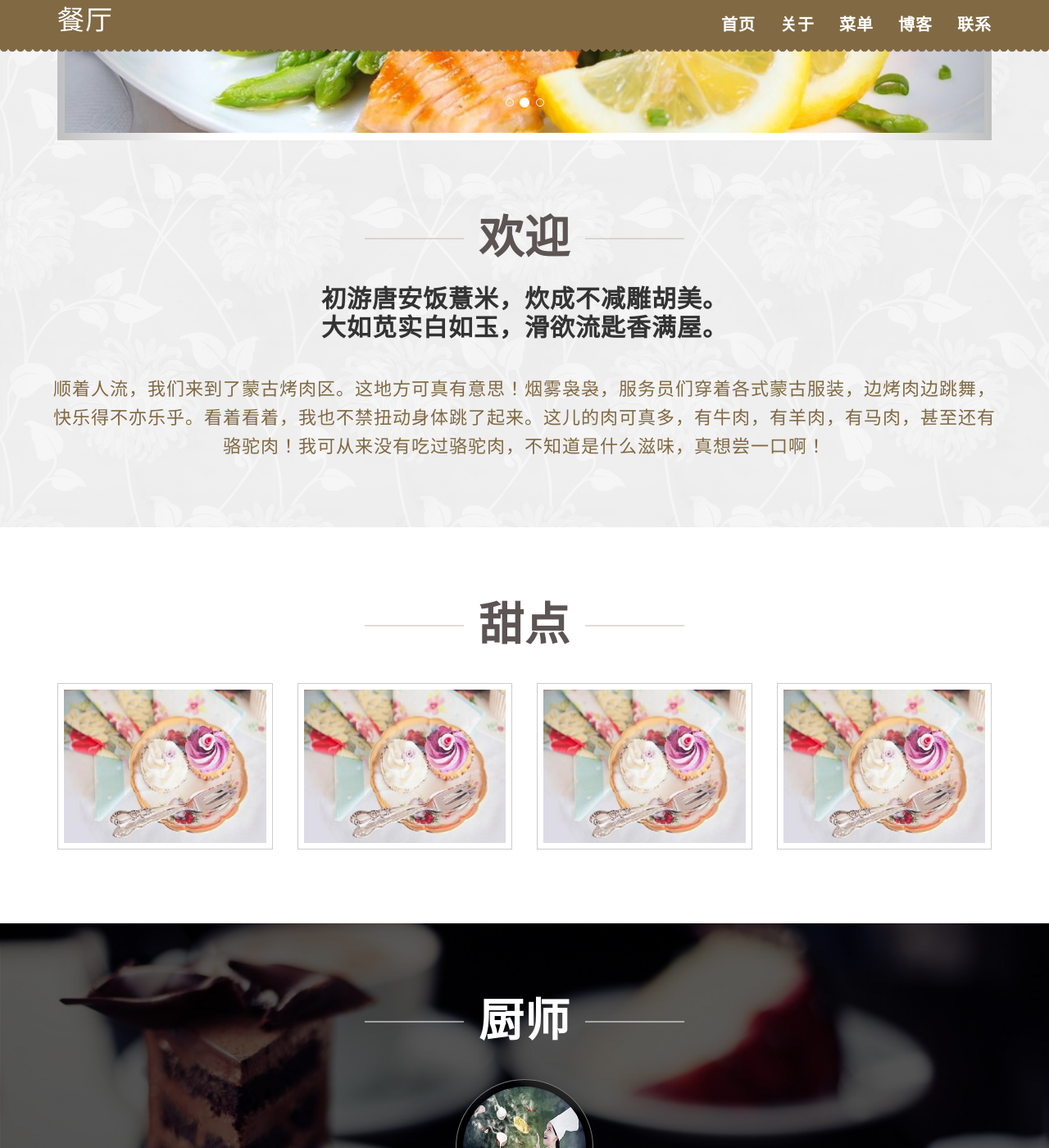
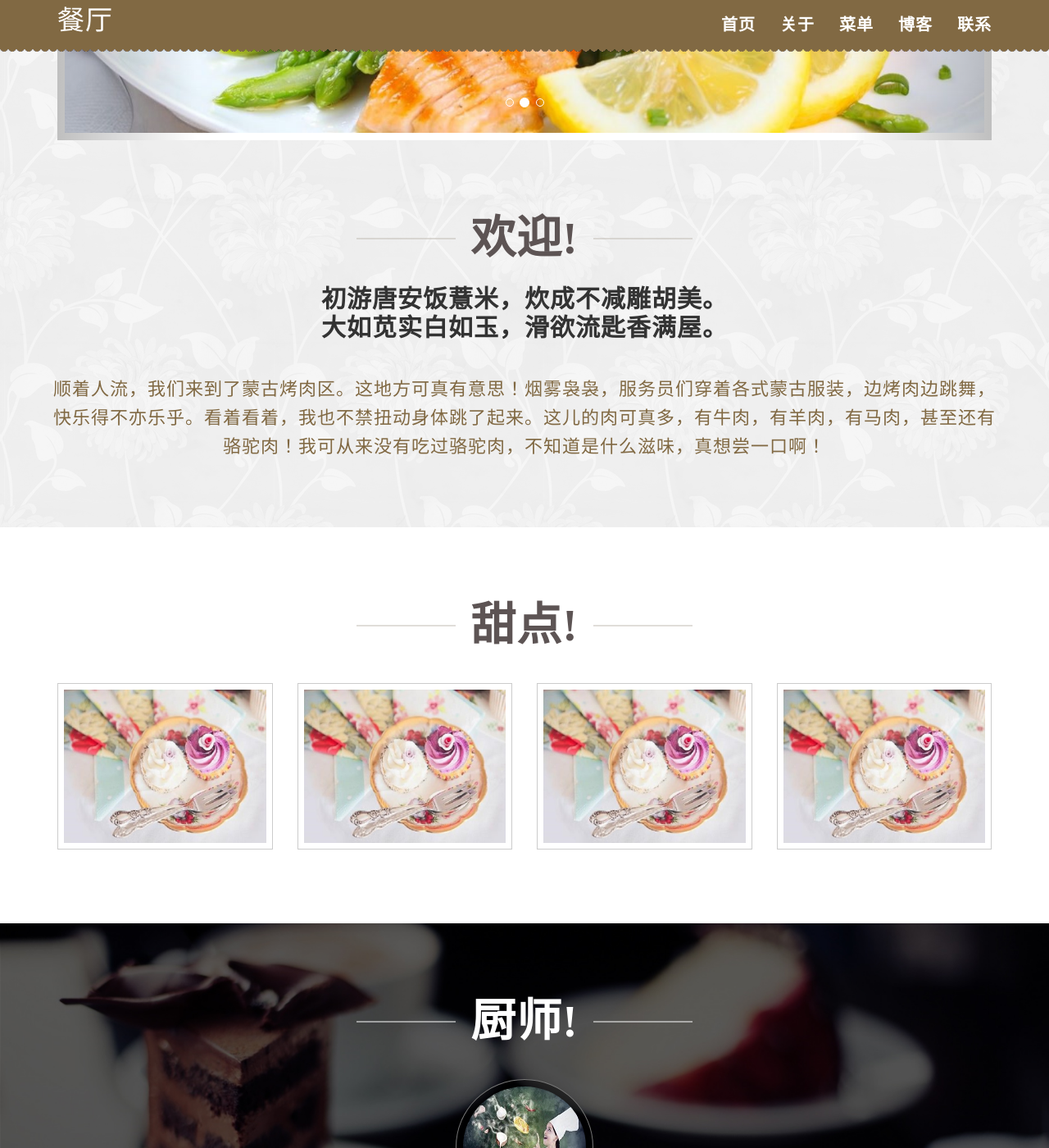
Before and after one commit to su2828/hotel, a Jekyll site: the page built from index.html, in a window 1280 px wide and 1400 px high, scrolled down 503 px. Shown: the whole window at 82% size. Built offline with Jekyll 4.4.1, drawn with Linux system fonts in a browser that asks for light colours; some web fonts are replaced.

Commit message:
Update index.html

```diff
--- a/index.html
+++ b/index.html
@@ -10,7 +10,7 @@
 	<div class="container">
 		<div class="heading">
 			<h2>
-				<span class="hr">欢迎</span>
+				<span class="hr">欢迎!</span>
 			</h2>
 			<div class="intro">初游唐安饭薏米，炊成不减雕胡美。<br/> 大如苋实白如玉，滑欲流匙香满屋。</div>
 		</div>
@@ -28,7 +28,7 @@
 	<div class="container">
 		<div class="heading">
 			<h2>
-				<span class="hr">甜点</span>
+				<span class="hr">甜点!</span>
 			</h2>
 		</div>
 		<div class="row">
@@ -58,7 +58,7 @@
 <div class="container">
 	<div class="heading">
 		<h2>
-			<span class="hr" style="color: #fff;">厨师</span>
+			<span class="hr" style="color: #fff;">厨师!</span>
 		</h2>
 	</div>
 	<div class="row">
@@ -89,7 +89,7 @@
 	<div class="container">
 		<div class="heading">
 			<h2>
-				<span class="hr">信息</span>
+				<span class="hr">信息!</span>
 			</h2>
 		</div>
 		<div class="row">
```
